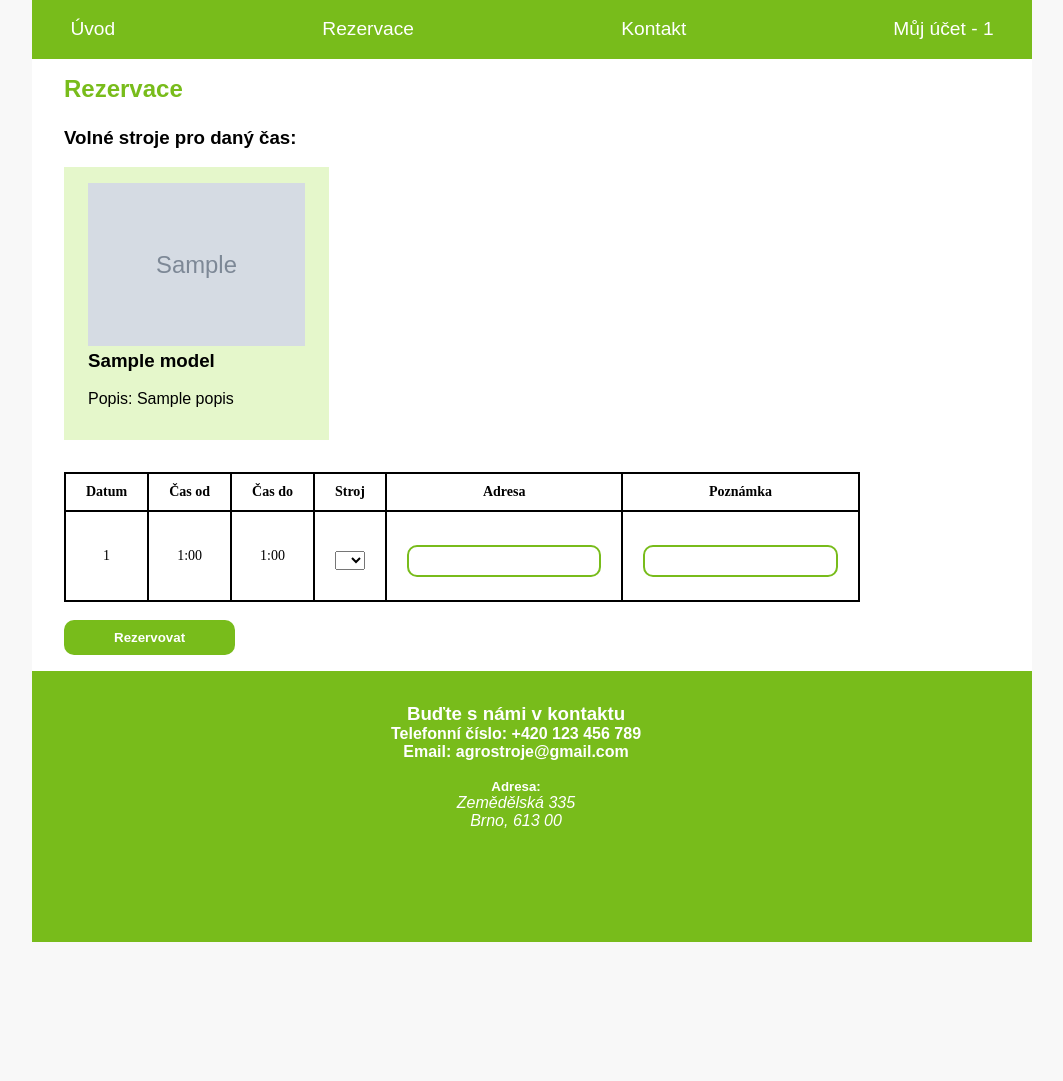
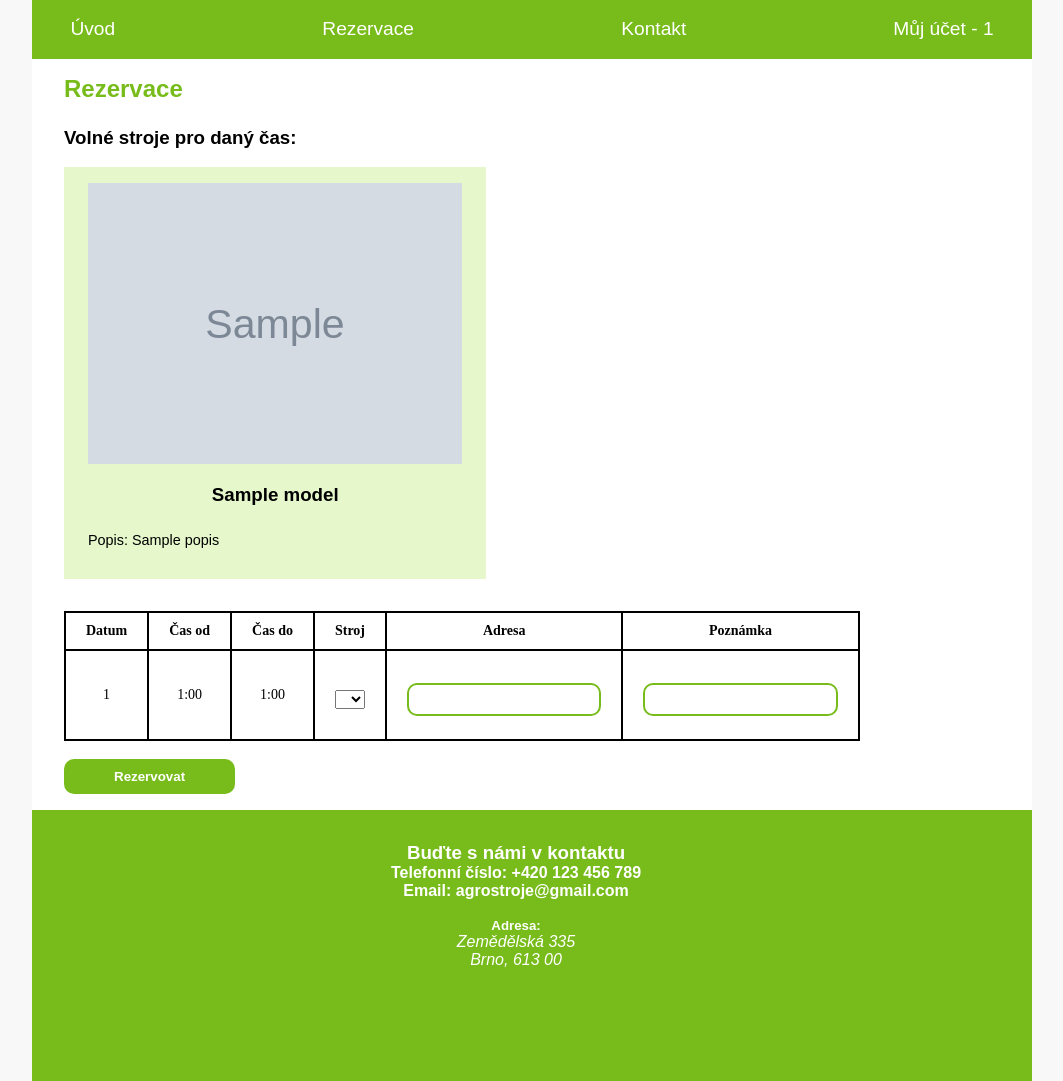
Before and after one commit to zmackiv/web-project, a Flask app: template templates/reservation2.jinja in a window 1280 px wide. Shown: the part 416-1497 px from the top of the page, without its empty margins (108-1171 px from the left). Before the commit the page ends 1358 px from the top, so only its background shows below. Run offline with Flask 2, Linux system fonts and the light colour scheme; the visitor is signed in with stand-in values (Sample User, id 1); the template is opened without the code that fills it: values that come from a table or form of the project are taken from there, most other values are stand-ins (such as "Sample title", 1, 10 or a date in 2020); grey boxes marked "Sample" are stand-in pictures; lists and menus that the app fills with data are empty; some libraries are stand-ins or nearby versions.

Commit message:
úprava stylu v druhé části rezervace

```diff
--- a/templates/reservation2.jinja
+++ b/templates/reservation2.jinja
@@ -22,7 +22,7 @@
                 </a>
             {% else %}
                 <div>
-                    <div class="side-by-side-stroj">
+                    <div class="side-by-side">
                     {% for stroj in dostupne_stroje %}
                         <div>
                         <img src="{{ stroj.foto }}" alt="{{ stroj.model }}">
```
